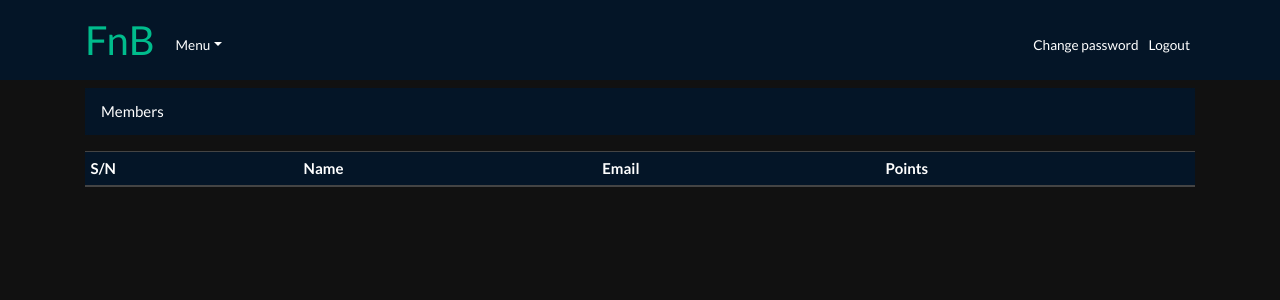
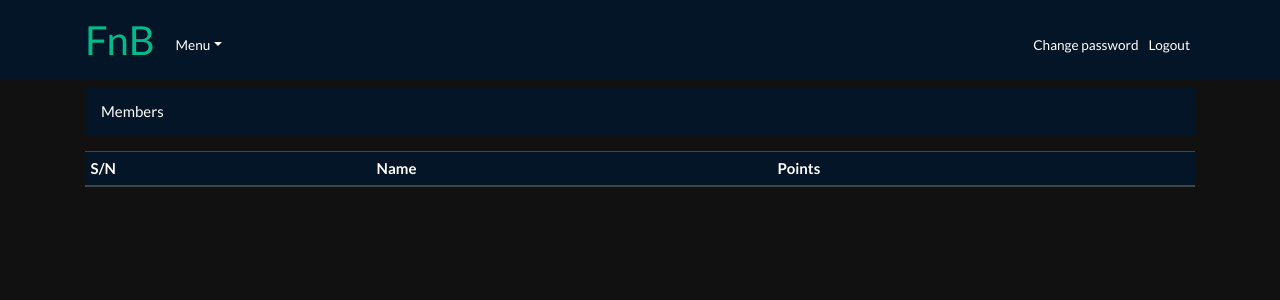
Before and after one commit to chidimo/fnb, a Django app: page /accounts/users in a window 1280 px wide. Shown: the top 300 px of the page. Run offline with Django 3.2, Linux system fonts and the light colour scheme; the visitor is signed in with stand-in values (Sample User, id 1); data comes from the database, SQL or seed files in the repository; data that the repository does not hold is empty; parts of the project's set-up code (start-up, migrations or seed data) failed here and were passed over; some libraries are stand-ins or nearby versions.

Commit message:
feat: hide email

```diff
--- a/people/templates/people/leaderboard.html
+++ b/people/templates/people/leaderboard.html
@@ -17,7 +17,6 @@
     <tr>
       <th>S/N</th>
       <th>Name</th>
-      <th>Email</th>
       <th>Points</th>
     </tr>
   </thead>
@@ -27,7 +26,6 @@
     <tr scope='row' class="table-light">
       <td>{{ forloop.counter }}</td>
       <td>{{ person.name }}</td>
-      <td>{{ person.user.email }}</td>
       <td>
         {% if person.received_votes %}
         {{ person.received_votes }}
--- a/people/templates/people/persons.html
+++ b/people/templates/people/persons.html
@@ -16,7 +16,6 @@
     <tr>
       <th>S/N</th>
       <th>Name</th>
-      <th>Email</th>
       <th>Points</th>
     </tr>
   </thead>
@@ -26,7 +25,6 @@
     <tr class="table-light">
       <td>{{ forloop.counter }}</td>
       <td>{{ person.name }}</td>
-      <td>{{ person.user.email }}</td>
       <td>
         {% if person.received_votes %}
         {{ person.received_votes }}
--- a/templates/nav_left.html
+++ b/templates/nav_left.html
@@ -11,7 +11,7 @@
       <a class="nav-link" href="{% url 'accounts:leaderboard' %}">Leaderboard</a>
       <div class="dropdown-divider"></div>
       <a class="nav-link" href="{% url 'voting:vote_screen' %}">Cast vote</a>
-      <a class="nav-link" href="{% url 'accounts:all_persons' %}">All users</a>
+      <a class="nav-link" href="{% url 'accounts:all_persons' %}">Members</a>
     </div>
     {% endwith %}
   </li>
```
